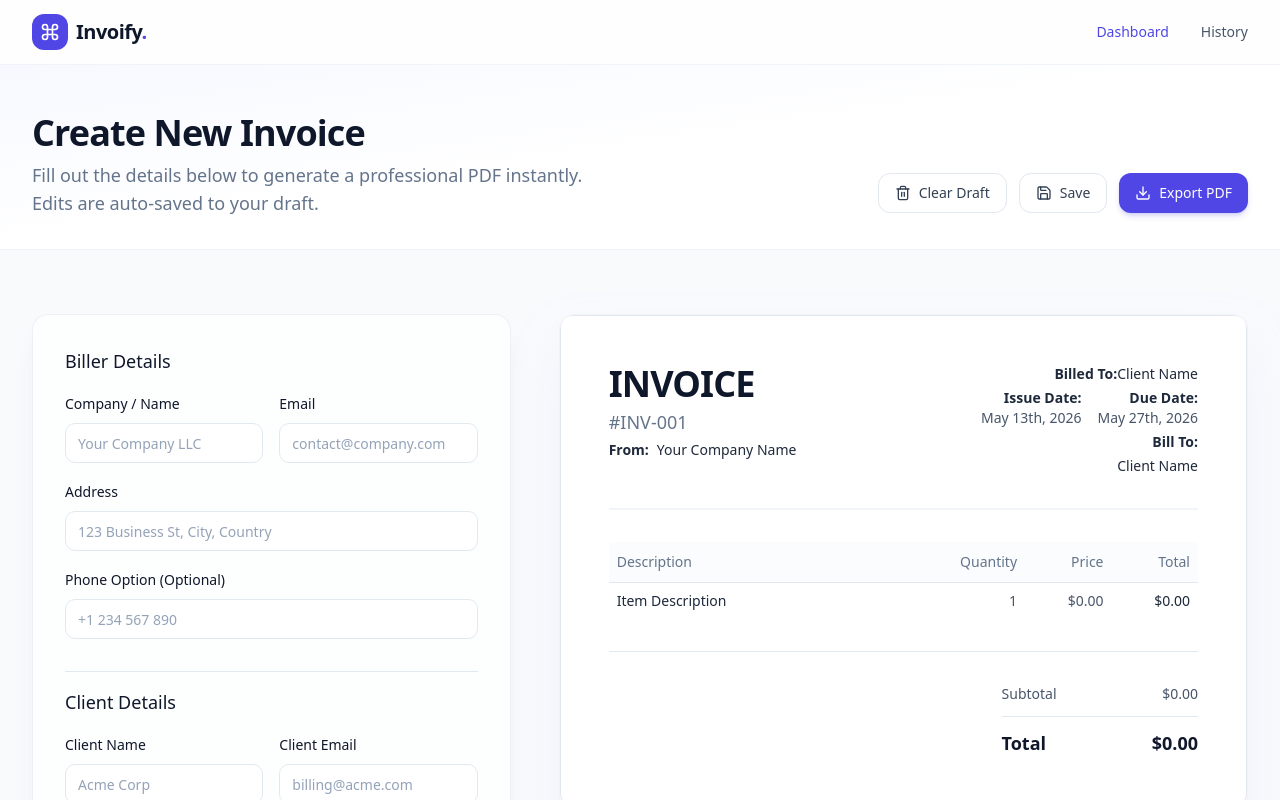
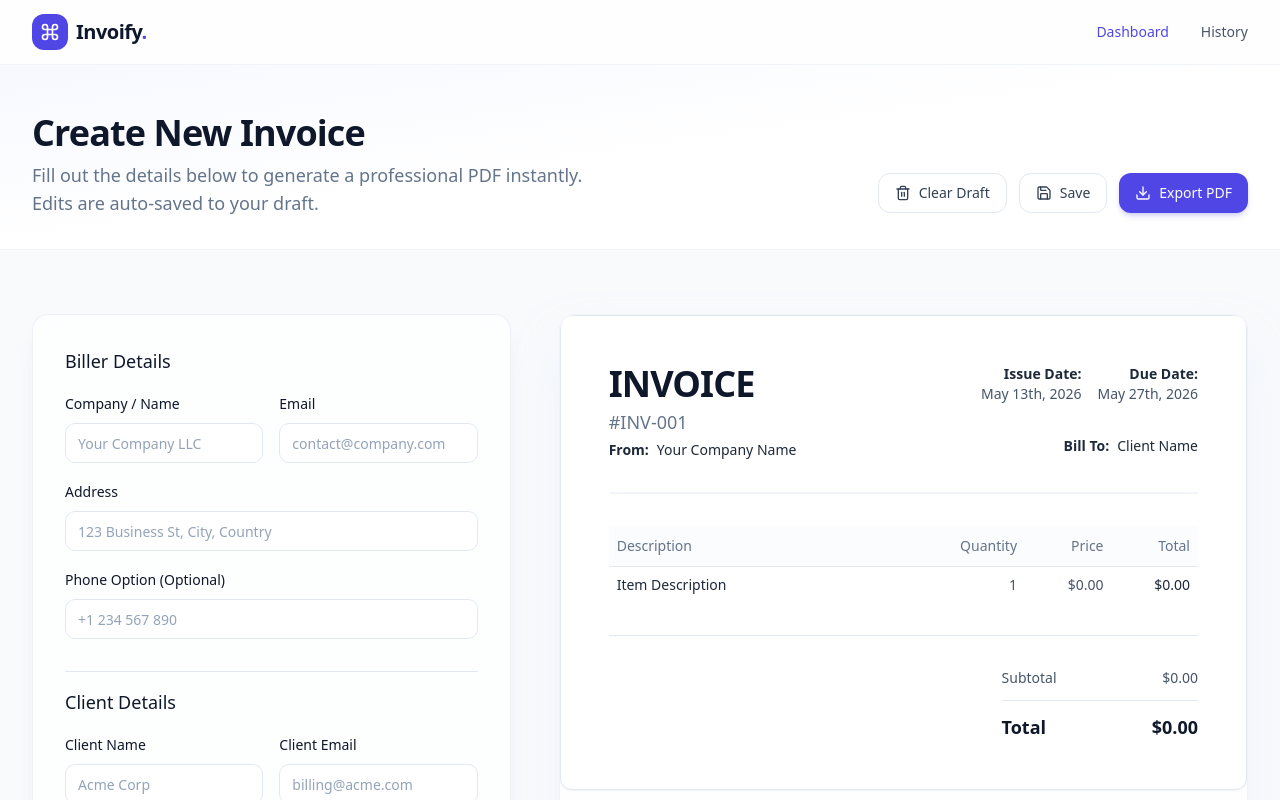
Before and after one commit to sahl-2003/Invoice-Generation-System, a React (Vite) app in the folder invoice-system/: page / in a window 1280 px wide. Shown: the top 800 px of the page. Built offline with nearby package versions, Linux system fonts and the light colour scheme.

Commit message:
invoice preview

```diff
--- a/invoice-system/src/components/invoice/preview/InvoicePreview.tsx
+++ b/invoice-system/src/components/invoice/preview/InvoicePreview.tsx
@@ -25,10 +25,6 @@ function InvoiceHeader({ data }: { data: InvoiceData }) {
       </div>
 
       <div className="space-y-1 text-left sm:text-right mt-8 sm:mt-0">
-        <p className="text-sm font-medium">
-          <span className="font-semibold text-slate-800 mr-2 sm:mr-0 sm:ml-2">Billed To:</span>
-          {data.clientName || "Client Name"}
-        </p>
         <div className="flex justify-end gap-12 sm:gap-4 mb-8">
           <div className="text-left sm:text-right">
             <p className="text-sm font-semibold text-slate-800">Issue Date:</p>
@@ -45,9 +41,11 @@ function InvoiceHeader({ data }: { data: InvoiceData }) {
         </div>
 
         <div className="space-y-1">
-          <p className="text-sm font-semibold text-slate-800">Bill To:</p>
-          <p className="text-sm font-medium">{data.clientName || "Client Name"}</p>
-          {data.clientAddress && <p className="text-sm text-slate-500">{data.clientAddress}</p>}
+          <div className="flex justify-start sm:justify-end items-baseline gap-2 text-sm font-medium">
+            <span className="font-semibold text-slate-800">Bill To:</span>
+            <span>{data.clientName || "Client Name"}</span>
+          </div>
+          {data.clientAddress && <p className="text-sm text-slate-500 whitespace-pre-wrap">{data.clientAddress}</p>}
           {data.clientEmail && <p className="text-sm text-slate-500">{data.clientEmail}</p>}
         </div>
       </div>
```
